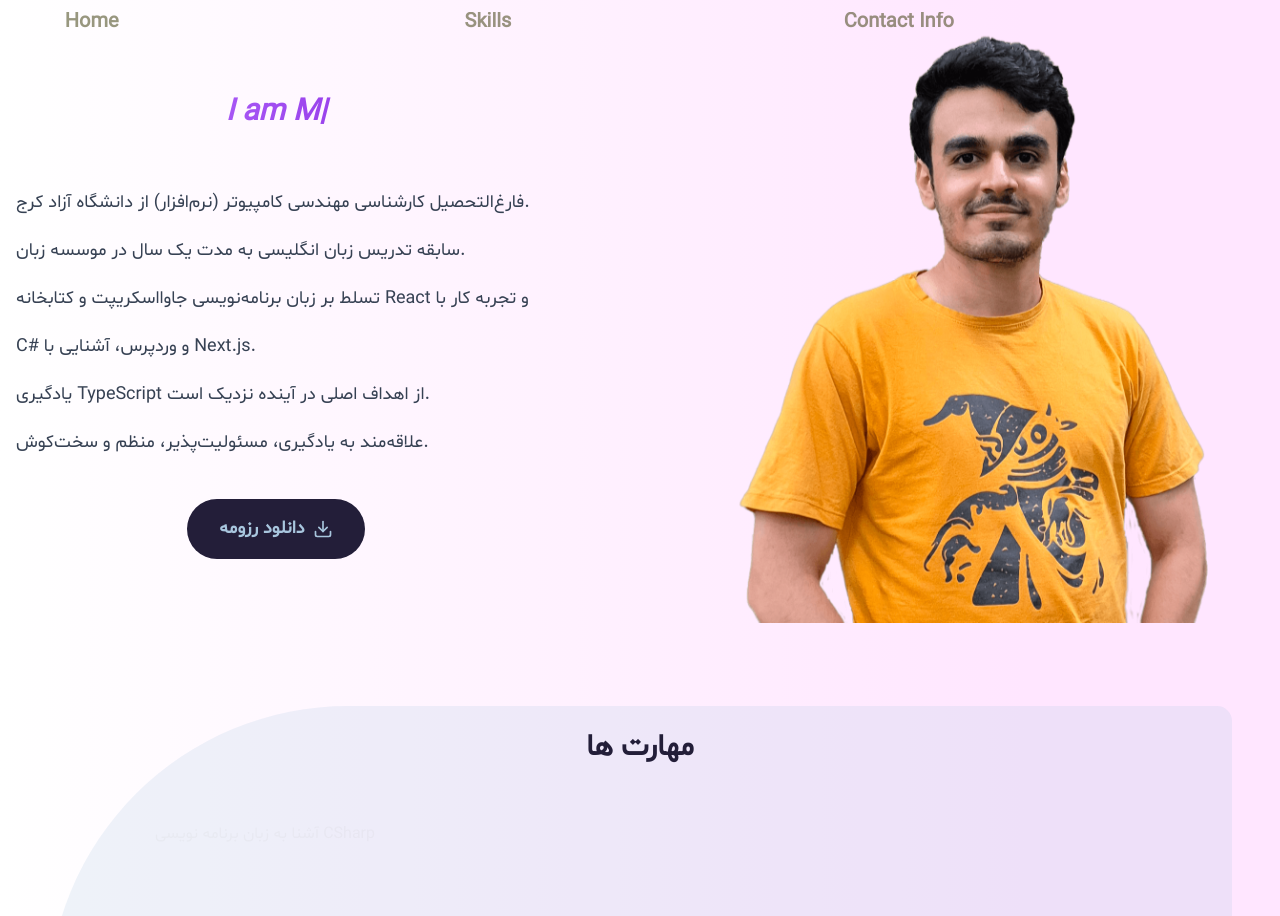
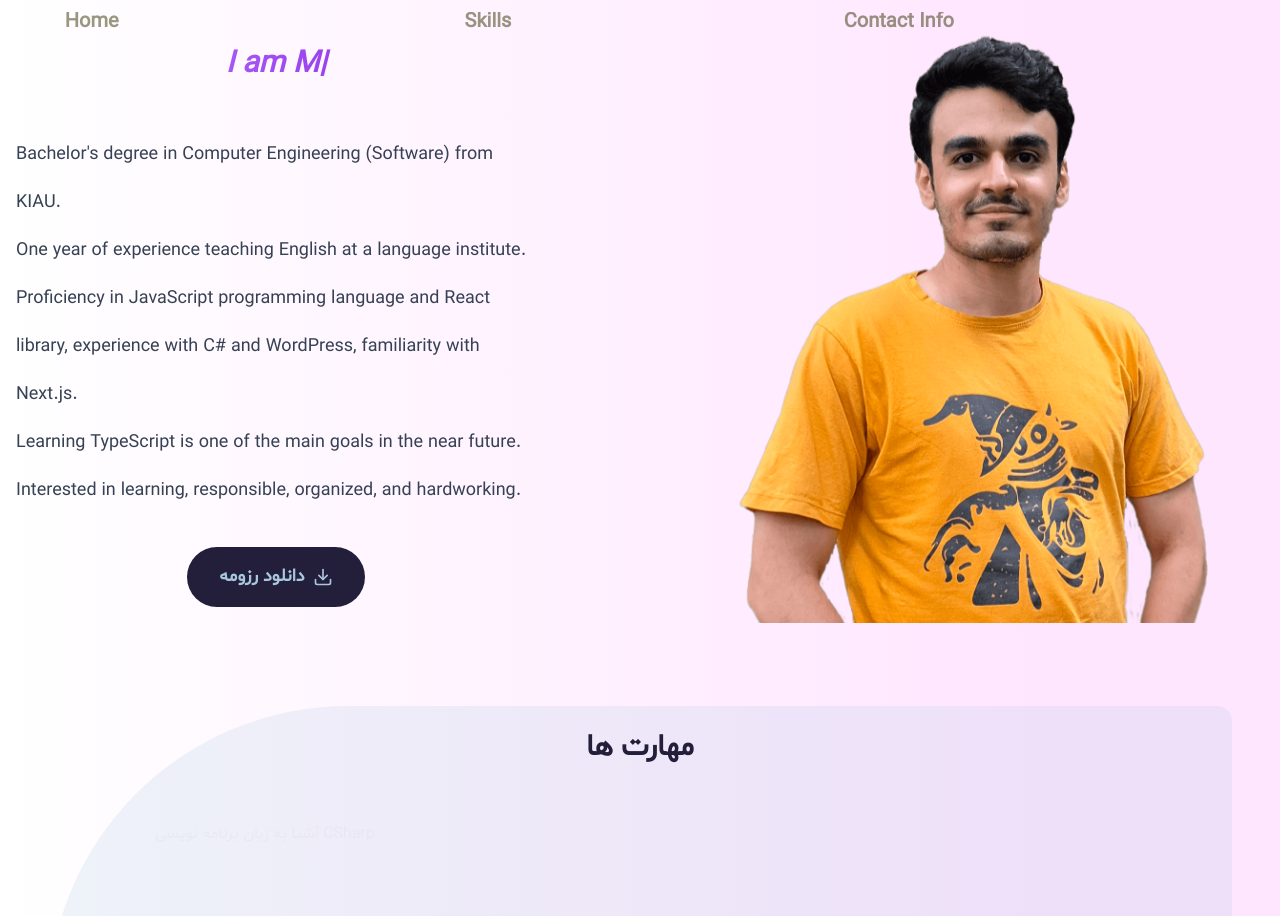
Before and after one commit to MatinT-SA/My-Personal-Website, a Next.js app: page /en in a window 1280 px wide. Shown: the part 900-1816 px from the top of the page. Built offline with nearby package versions, Linux system fonts and the light colour scheme.

Commit message:
translating about me text

```diff
--- a/app/components/about-me/AboutMeText.js
+++ b/app/components/about-me/AboutMeText.js
@@ -1,22 +1,24 @@
 import { FiDownload } from "react-icons/fi";
 import TypedHeading from "./TypedHeading";
+import { useTranslations } from "next-intl";
 
 export default function AboutMeText() {
+  const t = useTranslations("AboutMe");
+
   return (
     <div className="p-4 sm:pl-0 sm:pr-20 py-4">
       <TypedHeading />
 
       <p className="text-base sm:text-lg text-gray-700 leading-relaxed sm:leading-12">
-        فارغ‌التحصیل کارشناسی مهندسی کامپیوتر (نرم‌افزار) از دانشگاه آزاد کرج.
+        {t("text1")}
         <br />
-        سابقه تدریس زبان انگلیسی به مدت یک سال در موسسه زبان.
+        {t("text2")}
         <br />
-        تسلط بر زبان برنامه‌نویسی جاوااسکریپت و کتابخانه React و تجربه کار با C#
-        و وردپرس، آشنایی با Next.js.
+        {t("text3")}
         <br />
-        یادگیری TypeScript از اهداف اصلی در آینده نزدیک است.
+        {t("text4")}
         <br />
-        علاقه‌مند به یادگیری، مسئولیت‌پذیر، منظم و سخت‌کوش.
+        {t("text5")}
       </p>
 
       <div className="mt-8 flex justify-center">
--- a/messages/en.json
+++ b/messages/en.json
@@ -2,7 +2,12 @@
   "AboutMe": {
     "heading1": "Welcome to my website",
     "heading2": "I am Matin Taherzadeh",
-    "heading3": "Front-end developer"
+    "heading3": "Front-end developer",
+    "text1": "Bachelor's degree in Computer Engineering (Software) from KIAU.",
+    "text2": "One year of experience teaching English at a language institute.",
+    "text3": "Proficiency in JavaScript programming language and React library, experience with C# and WordPress, familiarity with Next.js.",
+    "text4": "Learning TypeScript is one of the main goals in the near future.",
+    "text5": "Interested in learning, responsible, organized, and hardworking."
   },
   "experience": {
     "returnHome": "Return home"
--- a/messages/fa.json
+++ b/messages/fa.json
@@ -2,7 +2,12 @@
   "AboutMe": {
     "heading1": "به وب سایت من خوش آمدید",
     "heading2": "من متین طاهرزاده هستم",
-    "heading3": "توسعه‌دهنده فرانت‌اند"
+    "heading3": "توسعه‌دهنده فرانت‌اند",
+    "text1": "فارغ‌التحصیل کارشناسی مهندسی کامپیوتر (نرم‌افزار) از دانشگاه آزاد کرج.",
+    "text2": "سابقه تدریس زبان انگلیسی به مدت یک سال در موسسه زبان.",
+    "text3": "تسلط بر زبان برنامه‌نویسی جاوااسکریپت و کتابخانه React و تجربه کار با C#\n        و وردپرس، آشنایی با Next.js.",
+    "text4": "یادگیری تایپ‌اسکریپت از اهداف اصلی در آینده نزدیک است.",
+    "text5": "علاقه‌مند به یادگیری، مسئولیت‌پذیر، منظم و سخت‌کوش."
   },
   "experience": {
     "returnHome": "بازگشت به خانه"
```
